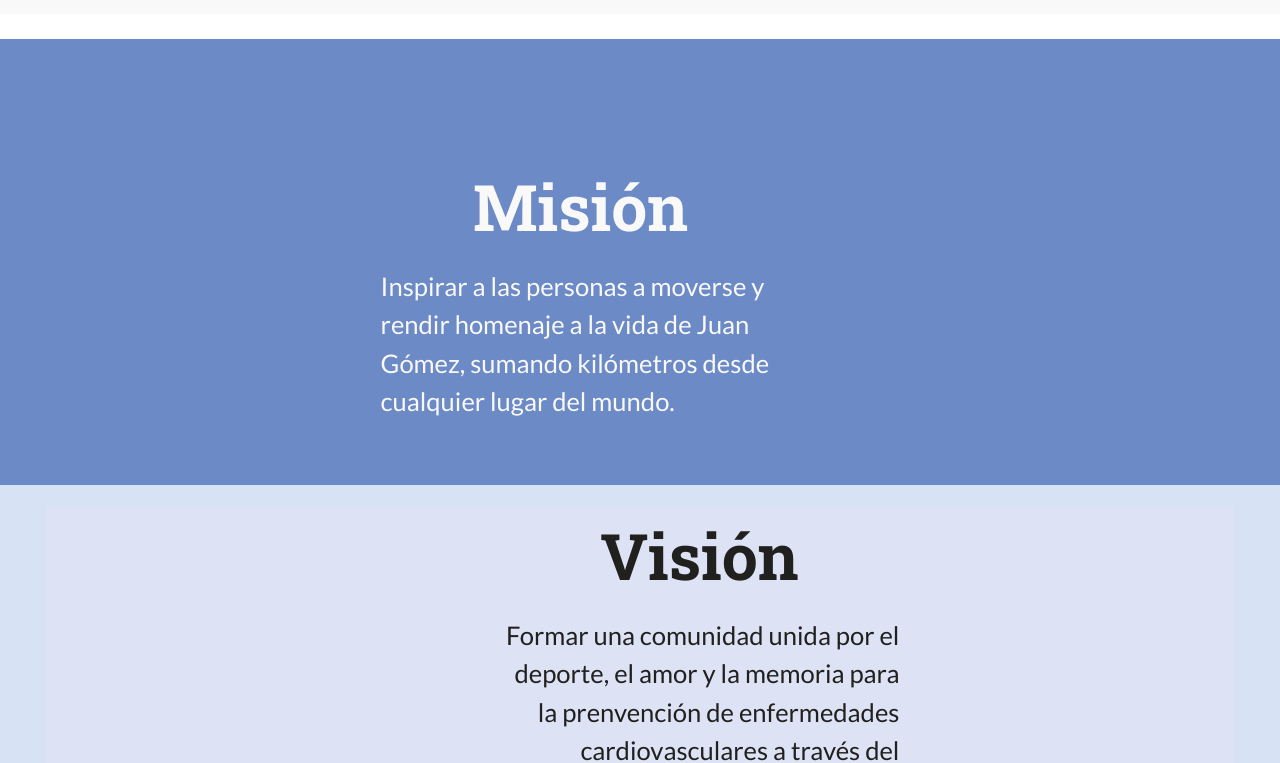
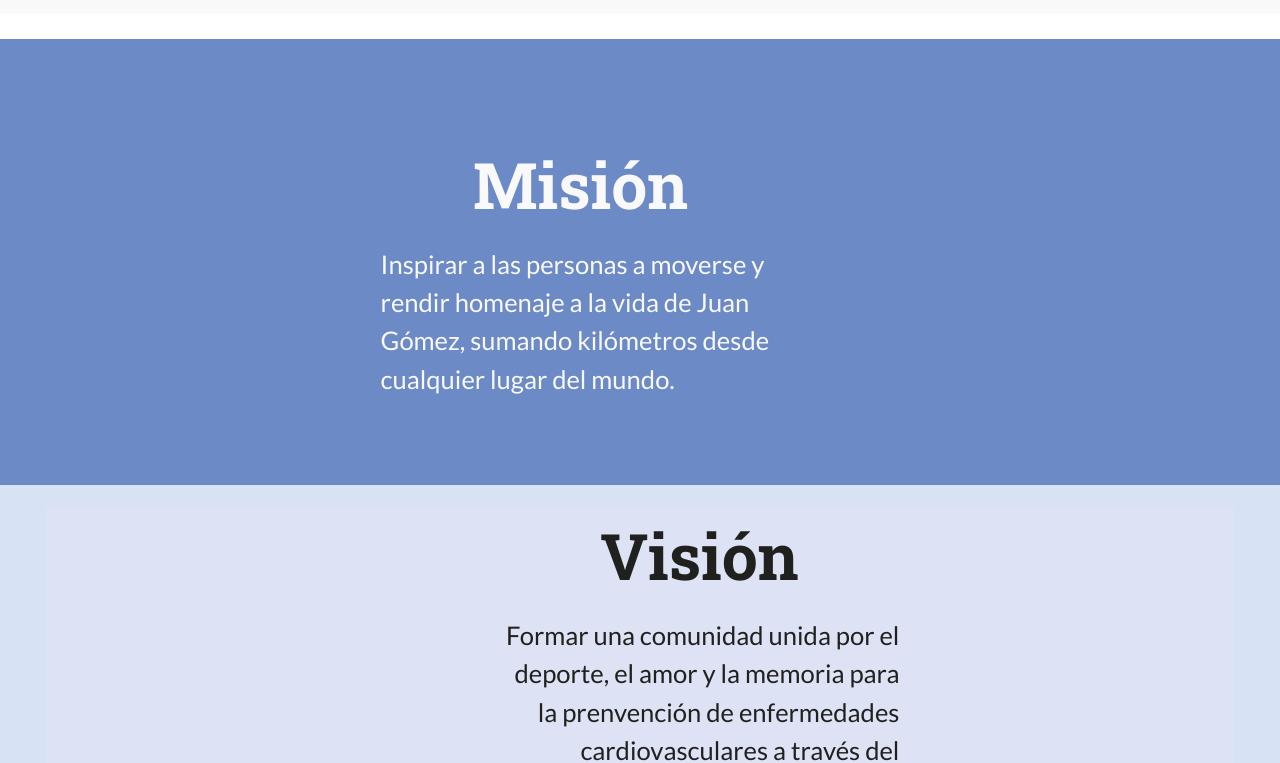
Before and after one commit to davidpaz06/jg-blog, a React (Vite) app: page / in a window 1280 px wide. Shown: the part 840-1603 px from the top of the page. Built offline with nearby package versions, Linux system fonts and the light colour scheme; a web font is replaced by a local one.

Commit message:
adjust margin for m-container and v-container

```diff
--- a/src/views/MVSection/MVSection.css
+++ b/src/views/MVSection/MVSection.css
@@ -57,6 +57,7 @@
   align-items: center;
   align-self: flex-start;
   flex: 1;
+  margin-bottom: 2.8em;
 
   width: 100%;
 }
@@ -93,7 +94,7 @@
 .v-container {
   background-color: #dde3f4;
   align-self: flex-end;
-  margin-bottom: -2.8em;
+  /* margin-bottom: -2.8em; */
   flex: 1;
 
   width: 100%;
```
